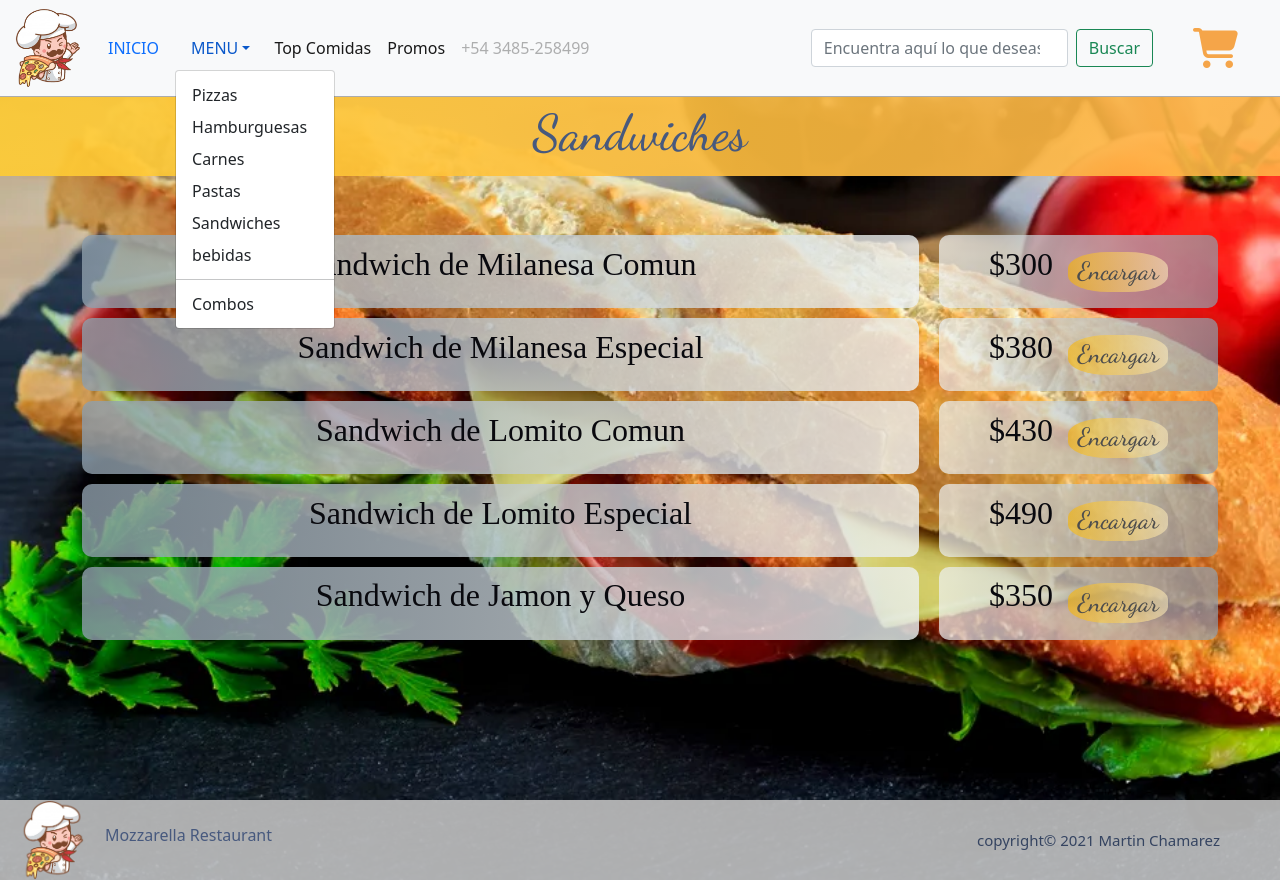
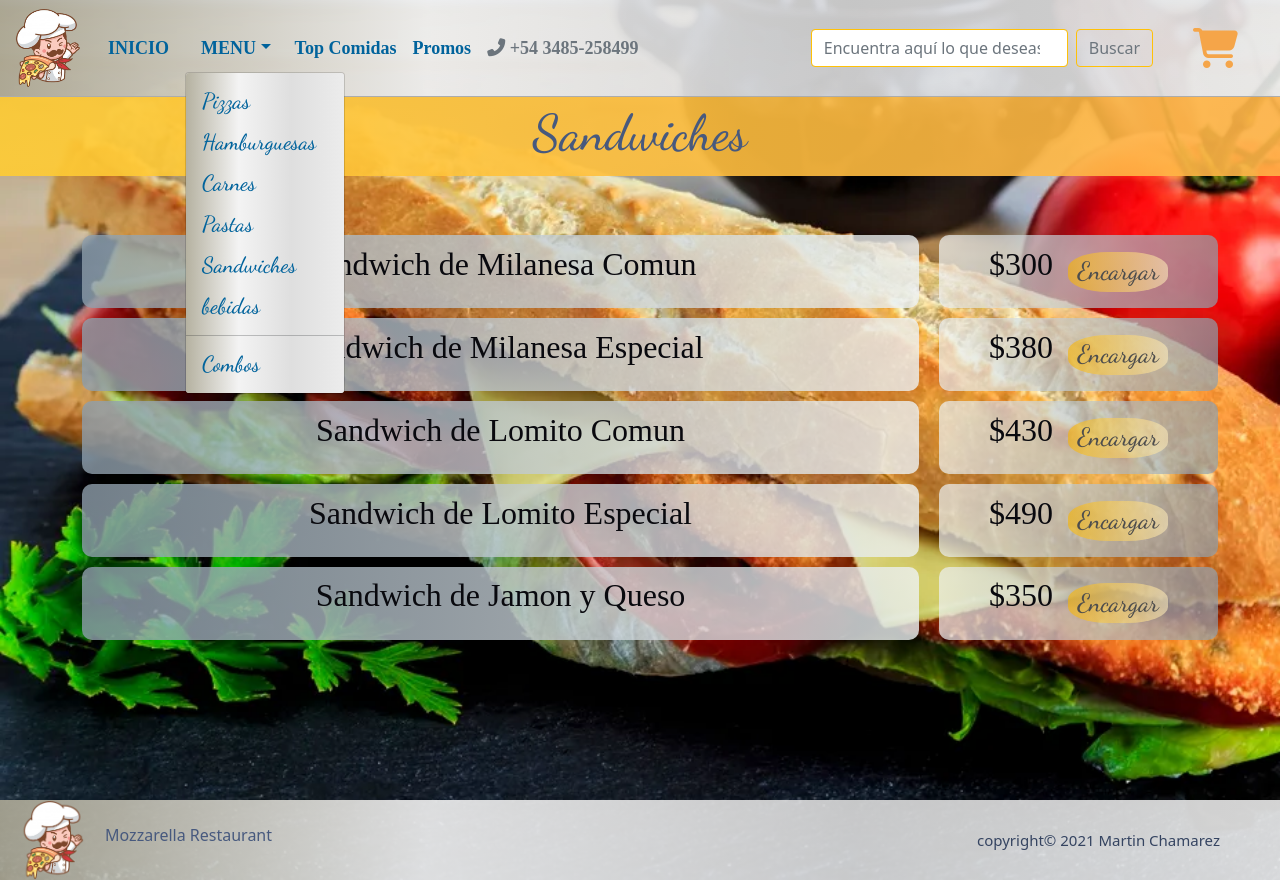
Before and after one commit to MartinChamarez/Proyecto-Restaurant, a plain HTML site: page Paginas/sandwich.html in a window 1280 px wide. Both pictures are taken after a click on the button "MENU". Drawn offline with nearby package versions, Linux system fonts and the light colour scheme; grey boxes are pictures that could not be loaded; a web font is replaced by a local one.

Commit message:
cambio colores

```diff
--- a/Paginas/PaginaStylo.css
+++ b/Paginas/PaginaStylo.css
@@ -1,8 +1,34 @@
 
 nav{
+    background: rgba(173, 169, 150, 0.9);  /* fallback for old browsers */
+    background: -webkit-linear-gradient(to left, rgb(234, 234, 234, 0.9), rgb(219, 219, 219, 0.9), rgb(242, 242, 242, 0.9), rgb(173, 169, 150, 0.9));  /* Chrome 10-25, Safari 5.1-6 */
+    background: linear-gradient(to left, rgb(234, 234, 234, 0.9), rgb(219, 219, 219, 0.9), rgb(242, 242, 242, 0.9), rgb(173, 169, 150, 0.9)); /* W3C, IE 10+/ Edge, Firefox 16+, Chrome 26+, Opera 12+, Safari 7+ */
+
     position:fixed !important;
     width: 100%;
 }
+.nav-link{
+    color: rgb(0, 99, 156) !important;
+    font-family: 'Taviraj', serif;
+    font-size: 18px;
+    font-weight: bold;
+}
+.dropdown-menu{
+    background: rgba(173, 169, 150, 0.9);  /* fallback for old browsers */
+background: -webkit-linear-gradient(to left, rgb(234, 234, 234, 0.9), rgb(219, 219, 219, 0.9), rgb(242, 242, 242, 0.9), rgb(173, 169, 150, 0.9));  /* Chrome 10-25, Safari 5.1-6 */
+background: linear-gradient(to left, rgb(234, 234, 234, 0.9), rgb(219, 219, 219, 0.9), rgb(242, 242, 242, 0.9), rgb(173, 169, 150, 0.9)); /* W3C, IE 10+/ Edge, Firefox 16+, Chrome 26+, Opera 12+, Safari 7+ */
+}
+.dropdown-item{
+    color: rgb(0, 99, 156) !important;
+    font-family: 'Dancing Script', cursive;
+    font-size: 22px;
+}
+.dropdown-item:hover{
+    background: #8e9eab;  /* fallback for old browsers */
+    background: -webkit-linear-gradient(to left, #eef2f3, #8e9eab);  /* Chrome 10-25, Safari 5.1-6 */
+    background: linear-gradient(to left, #eef2f3, #8e9eab); /* W3C, IE 10+/ Edge, Firefox 16+, Chrome 26+, Opera 12+, Safari 7+ */
+}
+
     .logo img{
         width: 70px;
         height: 80px;
@@ -120,7 +146,7 @@ main{
                 background: linear-gradient(to right, rgb(248, 181, 0, 0.8), rgb(252, 234, 187, 0.8)); /* W3C, IE 10+/ Edge, Firefox 16+, Chrome 26+, Opera 12+, Safari 7+ */
                 font-family: 'Dancing Script', cursive;
                 color: #000;
-                font-size: 23px;
+                font-size: 28px;
                 transition: 0.4s ease;
             }
 
@@ -131,12 +157,13 @@ main{
 }
 .carrito a:hover{
     color: #ff8800;
-    font-size: 45px;
-    margin-left: 34px;
 }
 
 footer{
-    background: #bebebee8;
+    background: rgba(173, 169, 150, 0.9);  /* fallback for old browsers */
+    background: -webkit-linear-gradient(to left, rgb(234, 234, 234, 0.9), rgb(219, 219, 219, 0.9), rgb(242, 242, 242, 0.9), rgb(173, 169, 150, 0.9));  /* Chrome 10-25, Safari 5.1-6 */
+    background: linear-gradient(to left, rgb(234, 234, 234, 0.9), rgb(219, 219, 219, 0.9), rgb(242, 242, 242, 0.9), rgb(173, 169, 150, 0.9)); /* W3C, IE 10+/ Edge, Firefox 16+, Chrome 26+, Opera 12+, Safari 7+ */
+
     display: flex;
     justify-content: space-between;
     align-items: center;
--- a/Paginas/sandwich.html
+++ b/Paginas/sandwich.html
@@ -62,22 +62,21 @@
       </section>
     </Main>
 
-    <nav class="navbar navbar-expand-lg navbar-light bg-light">
+    <nav class="navbar navbar-expand-lg">
       <div class="container-fluid logo">
         <img src="../img/Logo-pizza.png.png" alt="Logo">
-        <div class="letrasMenu"></div>
         <li class="nav-item inicio">
           <a class="nav-link active" aria-current="page" href="../index.html">INICIO</a>
         </li>
     <li class="nav-item dropdown">
       <a class="nav-link dropdown-toggle" href="#" id="navbarDropdown" role="button" data-bs-toggle="dropdown" aria-expanded="false">MENU</a>
       <ul class="dropdown-menu" aria-labelledby="navbarDropdown">
-        <li><a class="dropdown-item" href="./pizza.html">Pizzas</a></li>
-        <li><a class="dropdown-item" href="./hamburguesa.html">Hamburguesas</a></li>
-        <li><a class="dropdown-item" href="./canes.html">Carnes</a></li>
-        <li><a class="dropdown-item" href="./pastas.html">Pastas</a></li>
-        <li><a class="dropdown-item" href="./sandwich.html">Sandwiches</a></li>
-        <li><a class="dropdown-item" href="./bebibas.html">bebidas</a></li>
+        <li><a class="dropdown-item" href="../Paginas/pizza.html">Pizzas</a></li>
+        <li><a class="dropdown-item" href="../Paginas/hamburguesa.html">Hamburguesas</a></li>
+        <li><a class="dropdown-item" href="../Paginas/canes.html">Carnes</a></li>
+        <li><a class="dropdown-item" href="../Paginas/pastas.html">Pastas</a></li>
+        <li><a class="dropdown-item" href="../Paginas/sandwich.html">Sandwiches</a></li>
+        <li><a class="dropdown-item" href="../Paginas/bebibas.html">bebidas</a></li>
         <li><hr class="dropdown-divider"></li>
         <li><a class="dropdown-item" href="#">Combos</a></li>
       </ul>
@@ -87,23 +86,24 @@
       </button>
       <div class="collapse navbar-collapse" id="navbarSupportedContent">
         <ul class="navbar-nav me-auto mb-2 mb-lg-0">
-            <li class="nav-item">
+          <li class="nav-item ">
             <a class="nav-link active" aria-current="page" href="#">Top Comidas</a>
           </li>
           <li class="nav-item">
             <a class="nav-link active" aria-current="page" href="#">Promos</a>
           </li>
-            <li class="nav-item">
-              <a class="nav-link disabled">+54 3485-258499</a>
+          <li class="nav-items">
+            <a class="nav-link disabled text-secondary"><i class="fas fa-phone-alt"></i> +54 3485-258499</a>
           </li>
         </ul>
 
         <form class="d-flex">
-            <input class="form-control me-2" type="search" placeholder="Encuentra aquí lo que deseas" aria-label="Search">
-            <button class="btn btn-outline-success" type="submit">Buscar</button>
+          <input class="form-control me-2 border-warning" type="search" placeholder="Encuentra aquí lo que deseas" aria-label="Search">
+          <button class="btn btn-outline-warning text-secondary" type="submit" >Buscar</button>
+
         </form>
           <div class="carrito">
-            <a href=""><i class="fas fa-shopping-cart"></i></a>
+            <a href="#"><i class="fas fa-shopping-cart"></i></a>
           </div>
       </div>
       </div>
--- a/estilos.css
+++ b/estilos.css
@@ -17,10 +17,37 @@ body{
         position: absolute;
         opacity: 0.8;
     }
+
 nav{
+    background: rgba(173, 169, 150, 0.9);  /* fallback for old browsers */
+    background: -webkit-linear-gradient(to left, rgb(234, 234, 234, 0.9), rgb(219, 219, 219, 0.9), rgb(242, 242, 242, 0.9), rgb(173, 169, 150, 0.9));  /* Chrome 10-25, Safari 5.1-6 */
+    background: linear-gradient(to left, rgb(234, 234, 234, 0.9), rgb(219, 219, 219, 0.9), rgb(242, 242, 242, 0.9), rgb(173, 169, 150, 0.9)); /* W3C, IE 10+/ Edge, Firefox 16+, Chrome 26+, Opera 12+, Safari 7+ */
+
     position:fixed !important;
     width: 100%;
 }
+    .nav-link{
+        color: rgb(0, 99, 156) !important;
+        font-family: 'Taviraj', serif;
+        font-size: 18px;
+        font-weight: bold;
+    }
+    .dropdown-menu{
+        background: rgba(173, 169, 150, 0.9);  /* fallback for old browsers */
+        background: -webkit-linear-gradient(to left, rgb(234, 234, 234, 0.9), rgb(219, 219, 219, 0.9), rgb(242, 242, 242, 0.9), rgb(173, 169, 150, 0.9));  /* Chrome 10-25, Safari 5.1-6 */
+        background: linear-gradient(to left, rgb(234, 234, 234, 0.9), rgb(219, 219, 219, 0.9), rgb(242, 242, 242, 0.9), rgb(173, 169, 150, 0.9)); /* W3C, IE 10+/ Edge, Firefox 16+, Chrome 26+, Opera 12+, Safari 7+ */
+    }
+    .dropdown-item{
+        color: rgb(0, 99, 156) !important;
+        font-family: 'Dancing Script', cursive;
+        font-size: 20px;
+    }
+    .dropdown-item:hover{
+        background: #8e9eab;  /* fallback for old browsers */
+        background: -webkit-linear-gradient(to left, #eef2f3, #8e9eab);  /* Chrome 10-25, Safari 5.1-6 */
+        background: linear-gradient(to left, #eef2f3, #8e9eab); /* W3C, IE 10+/ Edge, Firefox 16+, Chrome 26+, Opera 12+, Safari 7+ */
+    }
+
     .logo img{
         width: 70px;
         height: 80px;
@@ -159,12 +186,16 @@ section{
 
     section .btn{
         width: 100%;
+        height: 60px;
         font-size: 22px;
         color: #47597E;
     }
     h5{
-        margin-left: 100px;
+        font-family: 'Dancing Script', cursive;
+        margin-left: 200px;
+        color: #006696;
     }
+
     section .fab{
         font-size: 40px;
         color: #1e4799;
@@ -186,10 +217,13 @@ section{
     }
     .carrito a:hover{
         color: #ff8800;
-        font-size: 45px;
-        margin-left: 34px;
     }
+    .offcanvas-header{
+        background: rgba(142, 158, 171, 0.9);  /* fallback for old browsers */
+        background: -webkit-linear-gradient(to left, rgb(238, 242, 243, 0.9), rgb(142, 158, 171, 0.9));  /* Chrome 10-25, Safari 5.1-6 */
+        background: linear-gradient(to left, rgb(238, 242, 243, 0.9), rgb(142, 158, 171, 0.9)); /* W3C, IE 10+/ Edge, Firefox 16+, Chrome 26+, Opera 12+, Safari 7+ */
 
+    }
     .offcanvas{
         background: rgba(255, 178, 71);  /* fallback for old browsers */
         background: -webkit-linear-gradient(to right, rgb(255, 204, 51, 0.6), rgb(255, 179, 71));  /* Chrome 10-25, Safari 5.1-6 */
@@ -204,7 +238,10 @@ section{
 
 
 footer{
-    background: #bebebee8;
+    background: rgba(173, 169, 150, 0.9);  /* fallback for old browsers */
+    background: -webkit-linear-gradient(to left, rgb(234, 234, 234, 0.9), rgb(219, 219, 219, 0.9), rgb(242, 242, 242, 0.9), rgb(173, 169, 150, 0.9));  /* Chrome 10-25, Safari 5.1-6 */
+    background: linear-gradient(to left, rgb(234, 234, 234, 0.9), rgb(219, 219, 219, 0.9), rgb(242, 242, 242, 0.9), rgb(173, 169, 150, 0.9)); /* W3C, IE 10+/ Edge, Firefox 16+, Chrome 26+, Opera 12+, Safari 7+ */
+
     display: flex;
     justify-content: space-between;
     align-items: center;
@@ -244,6 +281,9 @@ footer{
         height:70px;
         border-radius: 20px;
     }
+
+
+/* .................... @media ..................... */
 
 
     @media (max-width: 1900px){
```
Also changed, not shown: Paginas/bebibas.html (+0 -1 lines), Paginas/canes.html (+0 -1 lines), Paginas/hamburguesa.html (+0 -1 lines), Paginas/pastas.html (+0 -1 lines), Paginas/pizza.html (+0 -1 lines), index.html (+19 -11 lines). Lines whose indentation alone changed are shown as unchanged.
